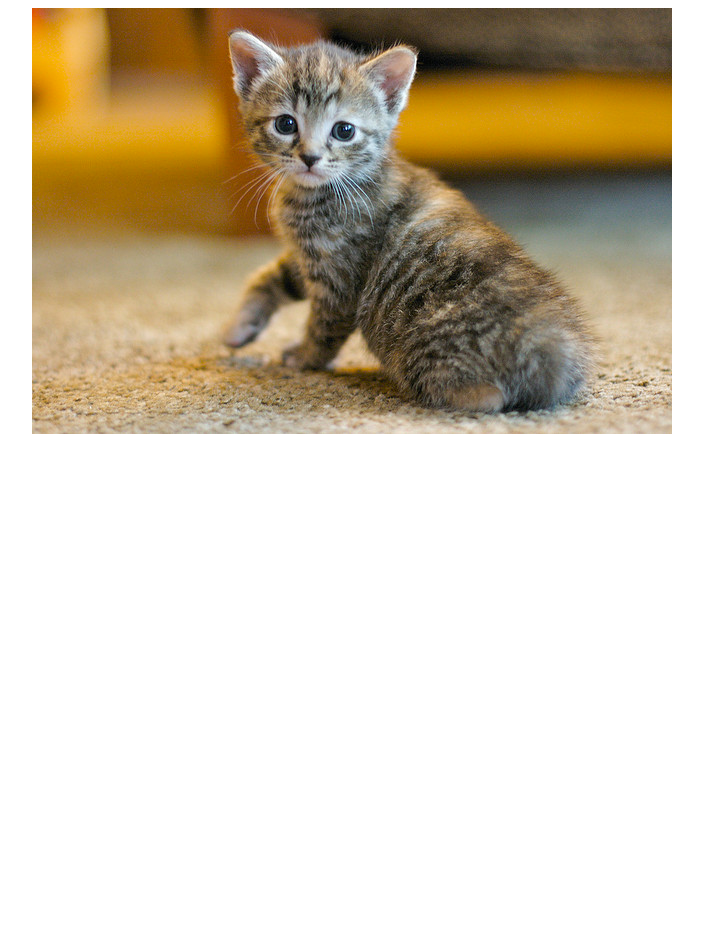
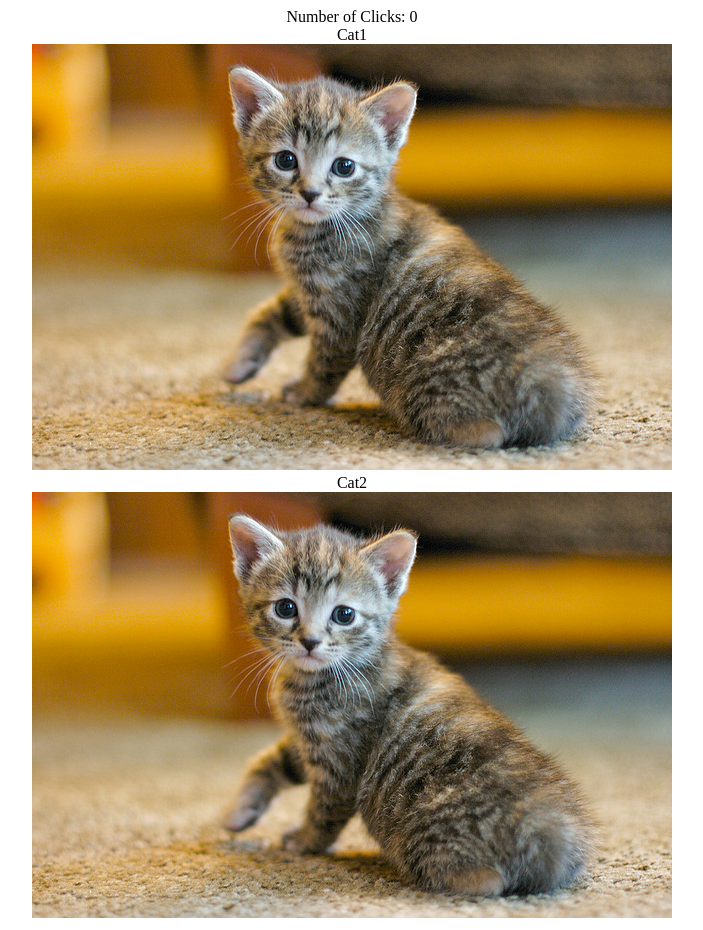
Before and after one commit to rahulatrkm/catClicker, a plain HTML site: page index.html in a window 1280 px wide. Shown: the whole page, without its empty margins (288-991 px from the left). Before the commit the page ends 800 px from the top, so only its background shows below. Drawn offline with nearby package versions, Linux system fonts and the light colour scheme; a web font is replaced by a local one.

Commit message:
Complted cat duo

```diff
--- a/index.html
+++ b/index.html
@@ -4,11 +4,16 @@
     <meta charset="utf-8">
     <meta name="viewport" content="width=device-width, initial-scale=1">
     <title>Cat Clicker</title>
+    <script src="https://code.jquery.com/jquery-3.3.1.js"></script>
     <link rel="stylesheet prefetch" href="https://maxcdn.bootstrapcdn.com/font-awesome/4.6.1/css/font-awesome.min.css">
     <link rel="stylesheet prefetch" href="https://fonts.googleapis.com/css?family=Coda">
 </head>
 <body>
-    <img src="img/cat.jpg"
+  <div>Number of Clicks: <span id="clickNumber"><span></div>
+  <div class="cat1">
+  </div>
+  <div class="cat2">
+  </div>
     <script src="js/app.js"></script>
     <link rel="stylesheet" href="css/app.css">
 </body>
--- a/js/app.js
+++ b/js/app.js
@@ -0,0 +1,10 @@
+let clicks = 0;
+document.querySelector('#clickNumber').textContent = clicks;
+$('.cat1').append('Cat1<br> <img src="img/cat.jpg">');
+$('.cat2').append('Cat2<br> <img src="img/cat.jpg">');
+let clickHandler = function(e){
+  clicks += 1;
+  document.querySelector('#clickNumber').textContent = clicks;
+};
+document.querySelector('img').addEventListener('click', clickHandler, false);
+document.querySelector('.cat2').addEventListener('click', clickHandler, false);
```
Also changed, not shown: css/app.css (line endings or trailing spaces).
